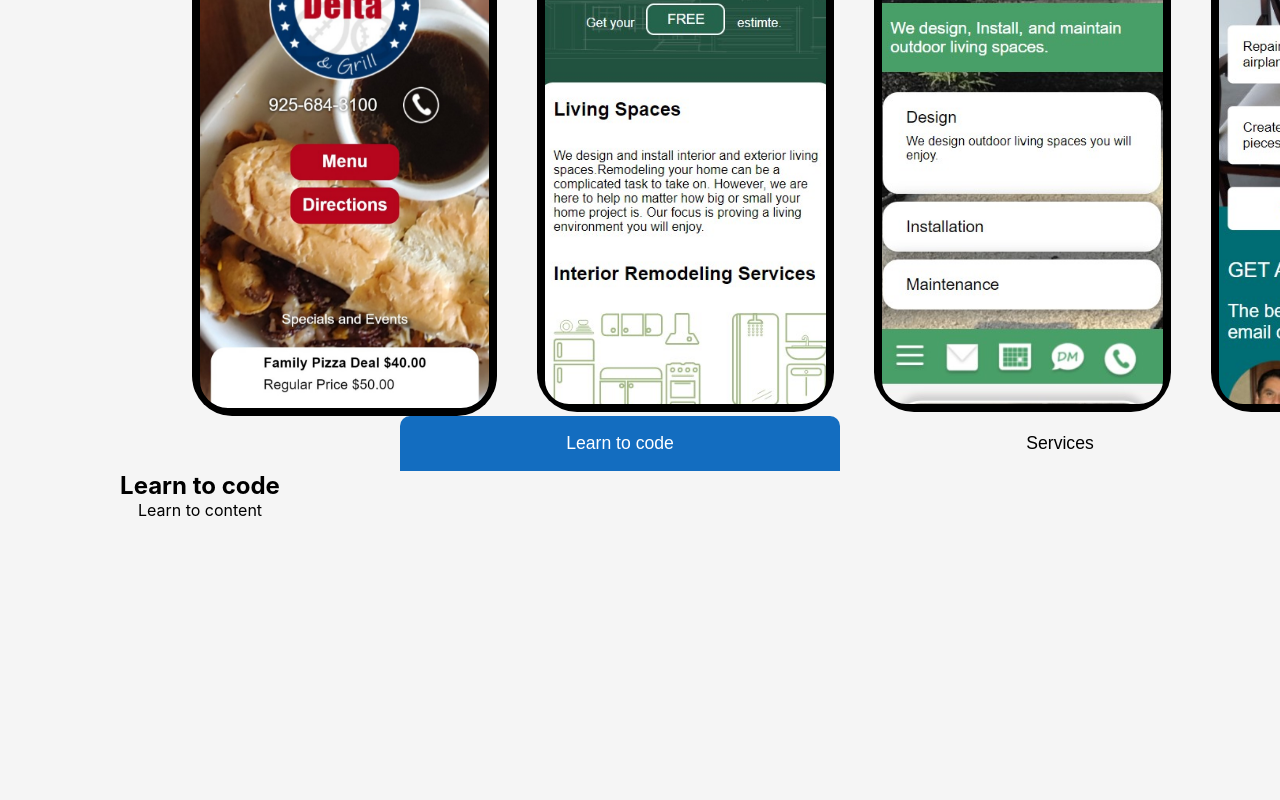
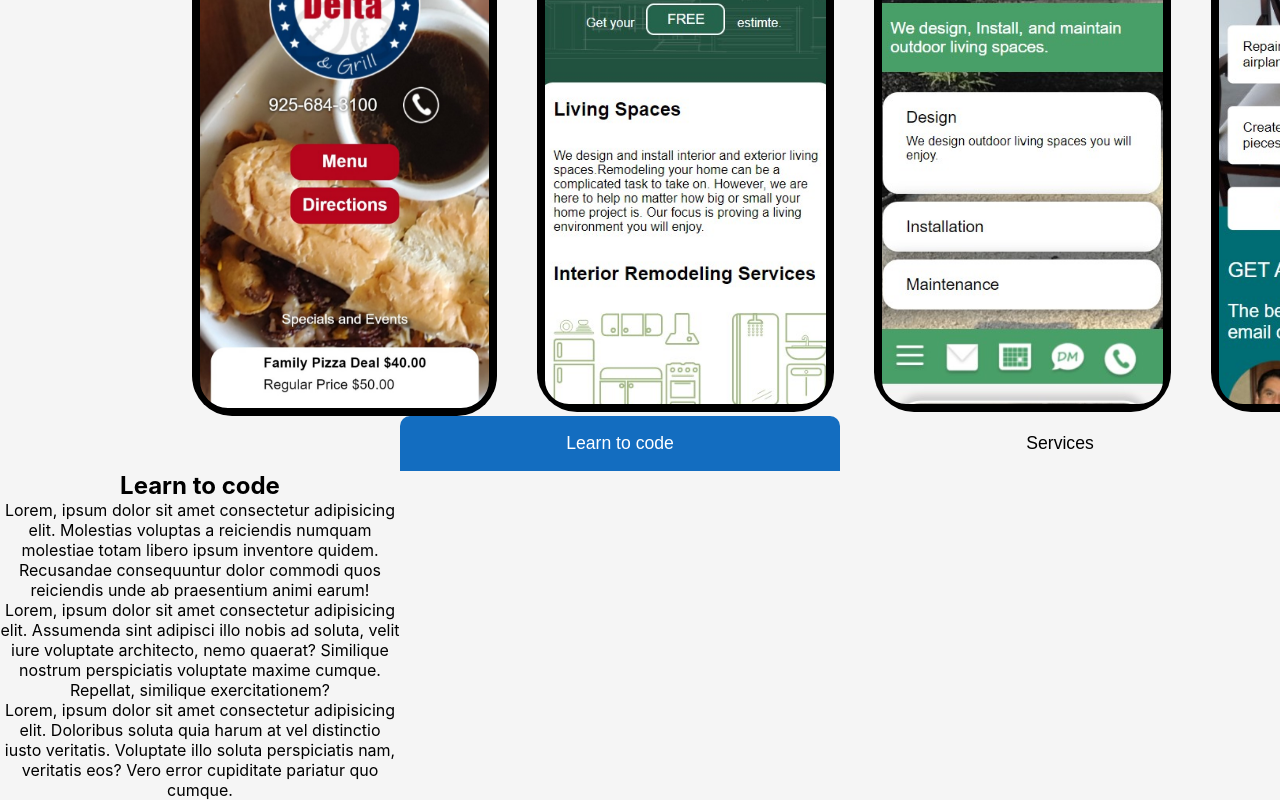
Before and after one commit to louieLouie117/Outline, a React (Create React App) app in the folder client/: page / in a window 1280 px wide. Shown: the part 324-1124 px from the top of the page. Before the commit the page ends 844 px from the top, so only its background shows below. Built offline with nearby package versions, Linux system fonts and the light colour scheme.

Commit message:
ShowingContectOnclick

```diff
--- a/client/src/components/LandingPage/LearnToCode.jsx
+++ b/client/src/components/LandingPage/LearnToCode.jsx
@@ -4,7 +4,9 @@ function LearnToCode(props) {
   return (
     <div className='LearnToCode-Container' >
         <h2>Learn to code</h2>
-        <p>Learn to content</p>
+        <p>Lorem, ipsum dolor sit amet consectetur adipisicing elit. Molestias voluptas a reiciendis numquam molestiae totam libero ipsum inventore quidem. Recusandae consequuntur dolor commodi quos reiciendis unde ab praesentium animi earum!</p>
+        <p>Lorem, ipsum dolor sit amet consectetur adipisicing elit. Assumenda sint adipisci illo nobis ad soluta, velit iure voluptate architecto, nemo quaerat? Similique nostrum perspiciatis voluptate maxime cumque. Repellat, similique exercitationem?</p>
+        <p>Lorem, ipsum dolor sit amet consectetur adipisicing elit. Doloribus soluta quia harum at vel distinctio iusto veritatis. Voluptate illo soluta perspiciatis nam, veritatis eos? Vero error cupiditate pariatur quo cumque.</p>
     </div>
   )
 }
--- a/client/src/components/LandingPage/Services.jsx
+++ b/client/src/components/LandingPage/Services.jsx
@@ -4,7 +4,9 @@ function Services(props) {
   return (
     <div className='Services-Container'>
         <h2>Services component</h2>
-        <p>this is the services content</p>
+        <p>Lorem ipsum dolor, sit amet consectetur adipisicing elit. Laudantium unde sequi obcaecati asperiores atque quibusdam voluptates deserunt explicabo quas! Facere dignissimos sed repellat autem vitae impedit illum maxime consequuntur tempore.</p>
+        <p>Lorem ipsum dolor sit amet consectetur adipisicing elit. Ducimus culpa quas ipsa dolorum neque nisi quisquam aliquid eaque nobis laboriosam quaerat, error possimus modi doloribus harum aperiam dolore. Dolore, facere.</p>
+        <p>Lorem ipsum dolor sit amet, consectetur adipisicing elit. Rem, porro quae aut commodi, obcaecati reprehenderit rerum accusantium corporis, architecto laudantium sed provident? At perferendis labore sapiente minus beatae eius consectetur.</p>
     </div>
   )
 }
--- a/client/src/models/landingPage.css
+++ b/client/src/models/landingPage.css
@@ -123,7 +123,3 @@ iframe ::-webkit-scrollbar{
 .LearnToCode-Container{
     display: grid;
 }
-
-.Services-Container{
-    display: none;
-}
--- a/client/src/views/LandingPage.jsx
+++ b/client/src/views/LandingPage.jsx
@@ -5,6 +5,10 @@ import LearnToCode from '../components/LandingPage/LearnToCode'
 import Services from '../components/LandingPage/Services'
 
 function LandingPage(props) {
+
+
+const [ContentLearnToCode, setContentLearnToCode] = useState(true);
+const [ContentServices, setContentServices] = useState(false);
 
 
 const [LearnButton, setLearnButton] = useState(true);
@@ -15,11 +19,16 @@ const OptionsHandler = e =>{
     if(e.target.innerText === "Services"){
       setLearnButton(false);
       setServiceButton(true);
+      setContentLearnToCode(false);
+      setContentServices(true);
+
 
     }
     if(e.target.innerText === "Learn to code"){
       setLearnButton(true);
       setServiceButton(false);
+      setContentLearnToCode(true);
+      setContentServices(false);
     }
 
 
@@ -41,10 +50,10 @@ const OptionsHandler = e =>{
             color: ServiceButton ? "white": "black",
             borderRadius: ServiceButton ? "10px 10px 0px 0px" : "10px 10px 0px 0px"}} onClick={OptionsHandler}>Services</button>
       </nav>
-      <div>
-        <LearnToCode></LearnToCode>
+      <div style={{display: ContentLearnToCode ? "grid" : "none"}}>
+        <LearnToCode  ></LearnToCode>
       </div>
-      <div>
+      <div style={{display: ContentServices ? "grid" : "none"}}>
         <Services></Services>
       </div>
 
```
